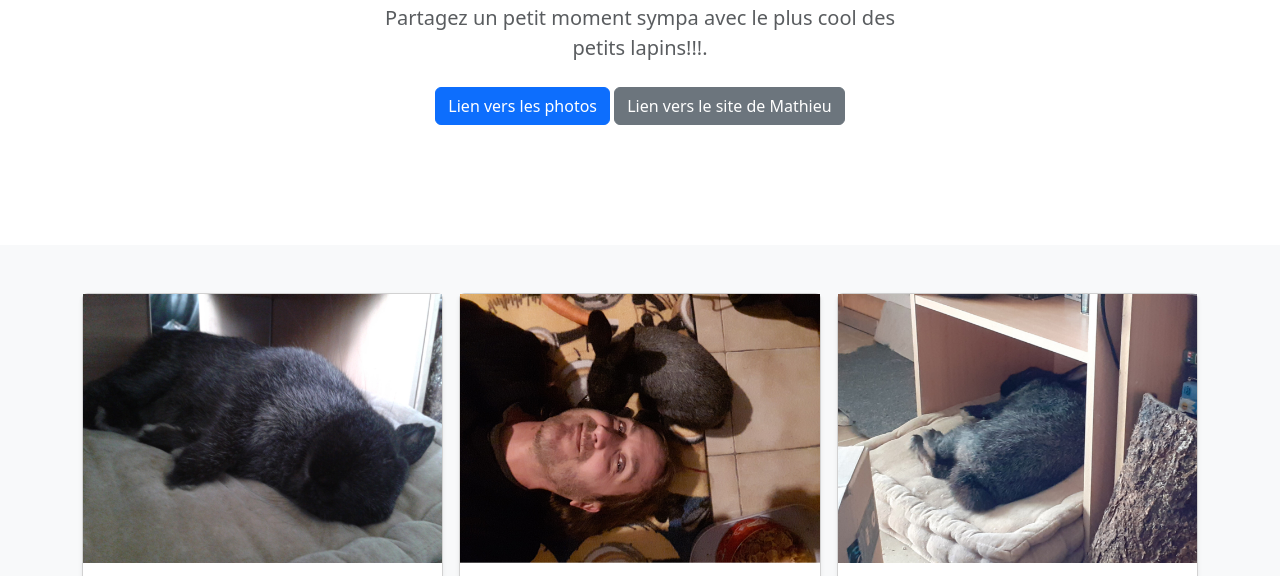
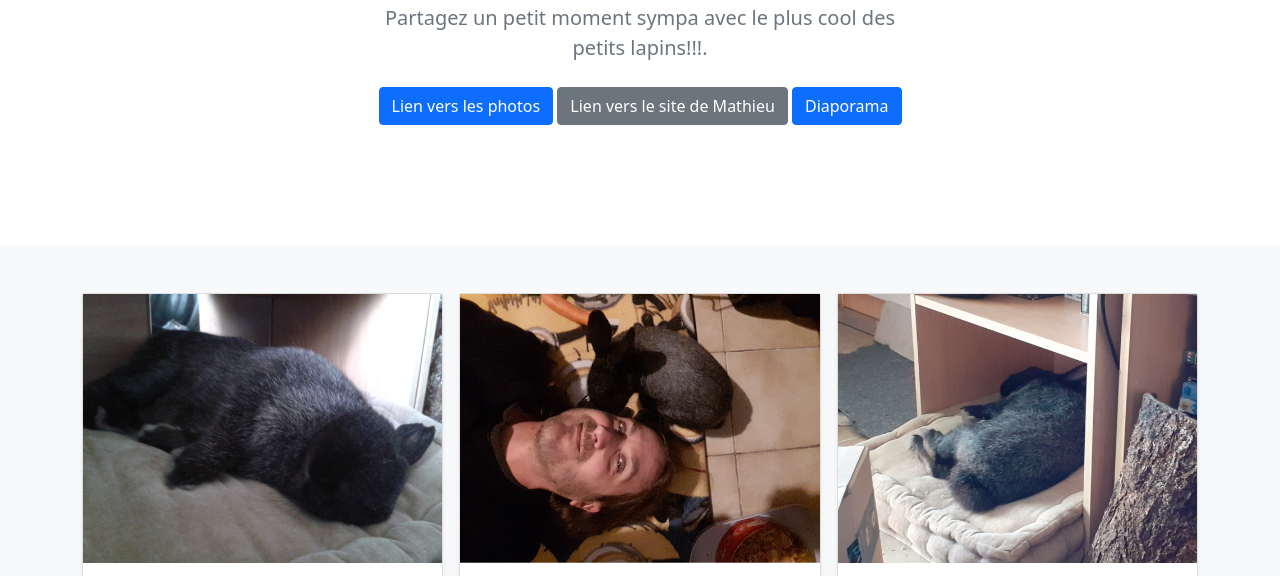
Before and after one commit to mathloss/site_pinou2, a plain HTML site: page index.html in a window 1280 px wide. Shown: the part 205-781 px from the top of the page. Drawn offline with nearby package versions, Linux system fonts and the light colour scheme.

Commit message:
Add files via upload
ajout diaporama

```diff
--- a/index.html
+++ b/index.html
@@ -7,7 +7,9 @@
 
     <!-- Bootstrap CSS -->
     <link href="https://cdn.jsdelivr.net/npm/bootstrap@5.0.2/dist/css/bootstrap.min.css" rel="stylesheet" integrity="sha384-EVSTQN3/azprG1Anm3QDgpJLIm9Nao0Yz1ztcQTwFspd3yD65VohhpuuCOmLASjC" crossorigin="anonymous">
-    <link href="../assets/dist/css/bootstrap.min.css" rel="stylesheet">
+    <link href="css/style.css" rel="stylesheet">
+
+
     <style>
       .bd-placeholder-img {
         font-size: 1.125rem;
@@ -69,6 +71,7 @@
                 <p>
                     <a href="https://u.pcloud.link/publink/show?code=kZ5GpTXZECbVzBQiqjFyhobkGkaJb5lCQuak" target="_blank" class="btn btn-primary my-2">Lien vers les photos</a>
                     <a href="https://mathloss.github.io/site_perso_3/" target="_blank" class="btn btn-secondary my-2">Lien vers le site de Mathieu</a>
+                    <a href="diaporama.html/" target="_blank" class="btn btn-primary my-2">Diaporama</a>
                 </p>
                 </div>
             </div>
```
Lines whose indentation alone changed are shown as unchanged.
